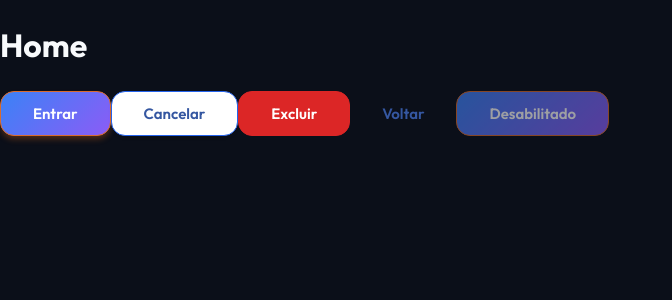
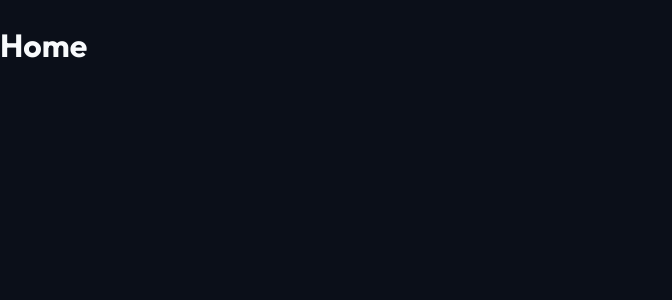
Before and after one commit to AcheAq/AcheAq, a React (Vite) app in the folder frontend/: page / in a window 1280 px wide. Shown: the top 300 px of the page, without its empty margins (0-672 px from the left). Built offline with nearby package versions, Linux system fonts and the light colour scheme.

Commit message:
chore(home): remove código de teste do componente Button

```diff
--- a/frontend/src/pages/Home/Home.jsx
+++ b/frontend/src/pages/Home/Home.jsx
@@ -4,24 +4,6 @@ export default function Home() {
   return (
     <div>
       <h1>Home</h1>
-
-      <Button>Entrar</Button>
-
-      <Button variant="secondary">
-        Cancelar
-      </Button>
-
-      <Button variant="danger">
-        Excluir
-      </Button>
-
-      <Button variant="ghost">
-        Voltar
-      </Button>
-
-      <Button disabled>
-        Desabilitado
-      </Button>
     </div>
   );
 
```
